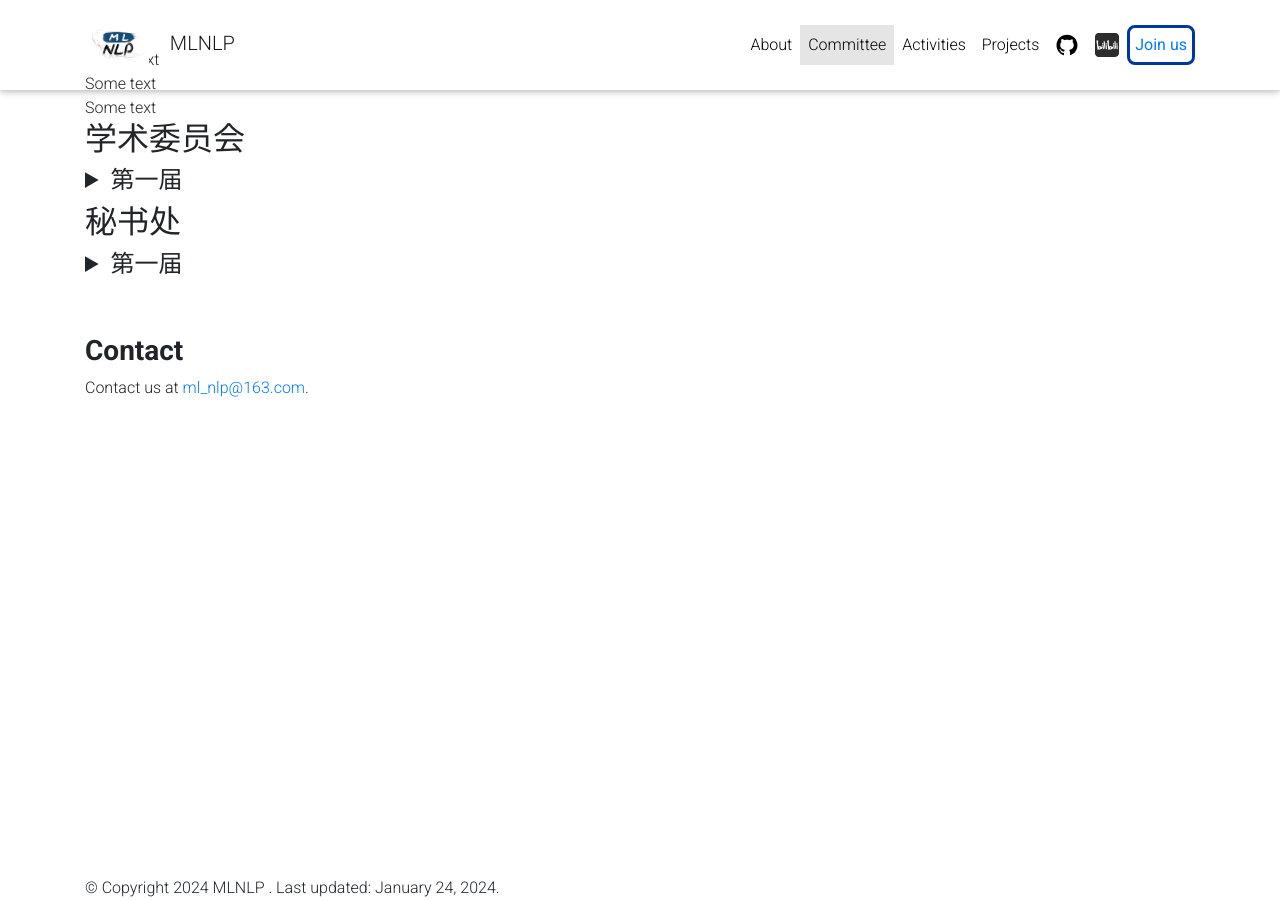
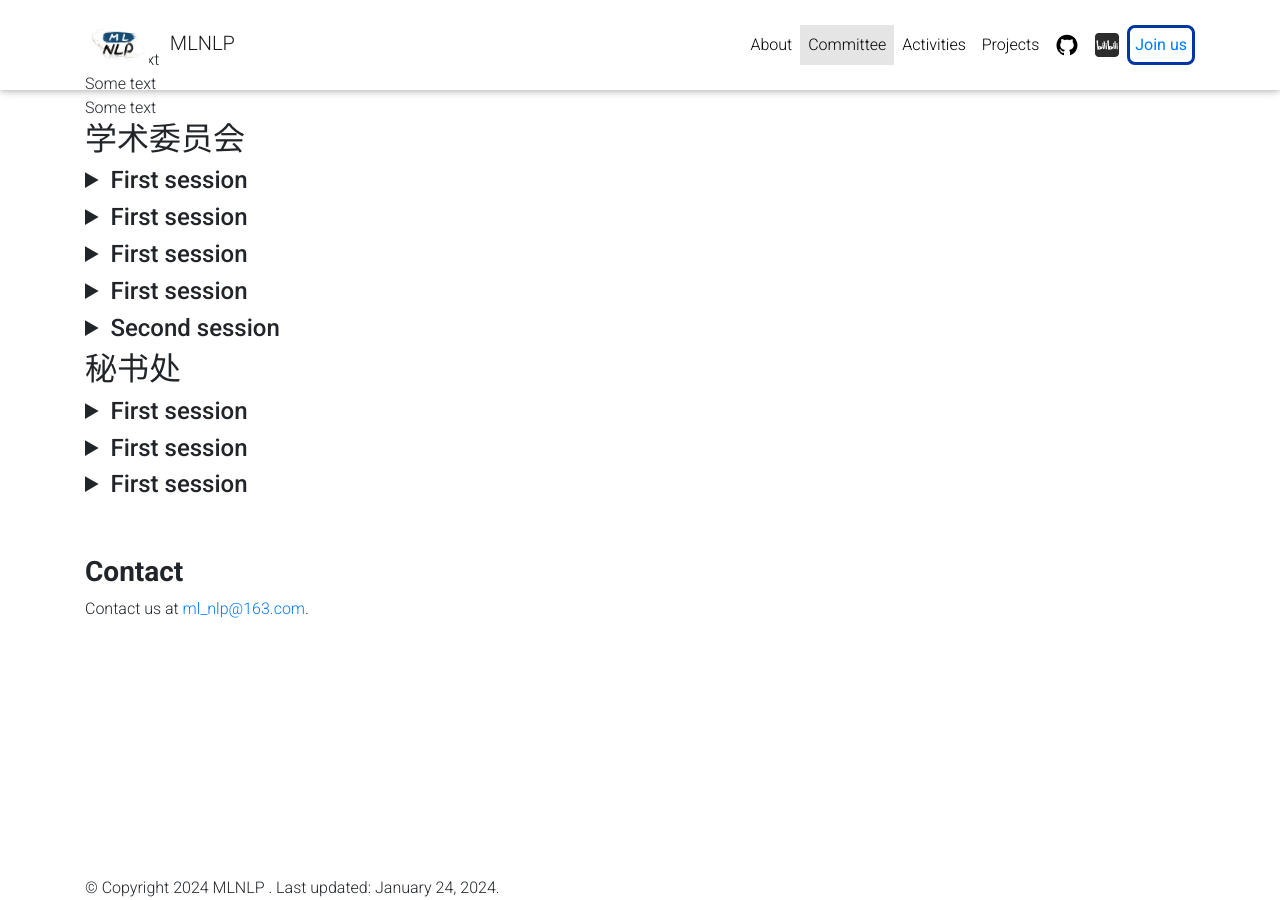
Before and after one commit to WPENGxs/wpengxs.github.io, a Jekyll site: the page built from _pages/committee.md, in a window 1280 px wide. Built offline with Jekyll 4.4.1, drawn with Linux system fonts in a browser that asks for light colours; comment, search, counter and statistics services are not loaded; a style sheet for code colours, icons or effects is not loaded.

Commit message:
update committee

```diff
--- a/_config.yml
+++ b/_config.yml
@@ -142,9 +142,17 @@
   # projects:
   #   output: true
   #   permalink: /projects/:path/
-  activities:
+  activities: # 活动
     output: true
     permalink: /activities/:path/
+  cacad: # 学术委员会
+    output: true
+    permalink: /cacad/:path/
+    sort_by: num
+  csecr: # 秘书处
+    output: true
+    permlink: /csecr/:path/
+    sort_by: num
 
 news_scrollable: true # adds a vertical scroll bar if there are more than 3 news items
 news_limit: 5 # leave blank to include all the news in the `_news` folder
--- a/_layouts/committee.html
+++ b/_layouts/committee.html
@@ -23,146 +23,77 @@
     <br>
         <div class="speakers">
             <h2>学术委员会</h2>
-            <details>
-                <summary class="h4">第一届</summary>
+            {% for acad in site.cacad %}
+                {%- assign now_num = acad.num -%}
+                <details>
+                <summary class="h4">{{acad.num_en}} session</summary>
                 <div class="row row-cols-3">
 
-                    <!-- libo qin -->
+                {% if acad.num != now_num %}
+                    </div>
+                    </details>
+                    <details>
+                    <summary class="h4">{{acad.num_en}} session</summary>
+                    <div class="row row-cols-3">
+                    {%- assign now_num = acad.num -%}
+                {% else %}
                     <div class="card-item col">
                         <div class="card hoverable">
                             <div class="row g-0">
                                 <div class="card-img col-sm-6" style="font-weight: 200;">
-                                    <!-- img 1:1 -->
-                                    <img src="/assets/img/cat.jpeg" srcset="/assets/img/cat.jpeg" style="width: 100%; height: 100%; object-fit: contain;border-radius: .25rem;">
+                                    <img src="/assets/img/{{acad.img}}" srcset="/assets/img/{{acad.img}}" style="width: 100%; height: 100%; object-fit: contain;border-radius: .25rem;">
                                 </div>
                                 <div class="col-sm-6">
                                     <div class="card-body" style="padding: 0.2rem;">
-                                        <div style="font-weight: 400;">Meow Meow
+                                        <div style="font-weight: 400;">{{acad.name}}
                                         </div>
-                                        <div style="font-size: 0.8rem;">Meow University
-                                        </div>
-
-                                        <!-- <div class="row ml-1 mr-1 p-0">
-
-
-                                            <div class="google-scholar-icon">
-                                                <div class="icon" data-toggle="tooltip" title="Google Scholar">
-                                                    <a href="https://scholar.google.com" title="GoogleScholar" target="_blank"
-                                                        rel="noopener noreferrer"><i
-                                                            class="ai ai-google-scholar"></i></a>
-                                                </div>
-                                            </div>
-
-                                        </div> -->
-                                    </div>
-                                </div>
-                            </div>
-                        </div>
-                    </div>
-
-                    <!-- start test item -->
-                    <div class="card-item col">
-                        <div class="card hoverable">
-                            <div class="row g-0">
-                                <div class="card-img col-sm-6" style="font-weight: 200;">
-                                    <!-- img 1:1 -->
-                                    <img src="/assets/img/cat.jpeg" srcset="/assets/img/cat.jpeg" style="width: 100%; height: 100%; object-fit: contain;border-radius: .25rem;">
-                                </div>
-                                <div class="col-sm-6">
-                                    <div class="card-body" style="padding: 0.2rem;">
-                                        <div style="font-weight: 400;">MeowMeow Miii
-                                        </div>
-                                        <div style="font-size: 0.8rem;">MeowMeow Miii University
+                                        <div style="font-size: 0.8rem;">{{acad.university}}
                                         </div>
                                     </div>
                                 </div>
                             </div>
                         </div>
                     </div>
+                {% endif %}
+                </div>
+                </details>
+            {% endfor %}
+            <h2>秘书处</h2>
+            {% for secr in site.csecr %}
+                {%- assign now_num = secr.num -%}
+                <details>
+                <summary class="h4">{{secr.num_en}} session</summary>
+                <div class="row row-cols-3">
+
+                {% if secr.num != now_num %}
+                    </div>
+                    </details>
+                    <details>
+                    <summary class="h4">{{secr.num_en}} session</summary>
+                    <div class="row row-cols-3">
+                    {%- assign now_num = secr.num -%}
+                {% else %}
                     <div class="card-item col">
                         <div class="card hoverable">
                             <div class="row g-0">
                                 <div class="card-img col-sm-6" style="font-weight: 200;">
-                                    <!-- img 1:1 -->
-                                    <img src="/assets/img/cat.jpeg" srcset="/assets/img/cat.jpeg" style="width: 100%; height: 100%; object-fit: contain;border-radius: .25rem;">
+                                    <img src="/assets/img/{{secr.img}}" srcset="/assets/img/{{secr.img}}" style="width: 100%; height: 100%; object-fit: contain;border-radius: .25rem;">
                                 </div>
                                 <div class="col-sm-6">
                                     <div class="card-body" style="padding: 0.2rem;">
-                                        <div style="font-weight: 400;">Meow Meow
+                                        <div style="font-weight: 400;">{{secr.name}}
                                         </div>
-                                        <div style="font-size: 0.8rem;">Meow University
+                                        <div style="font-size: 0.8rem;">{{secr.university}}
                                         </div>
                                     </div>
                                 </div>
                             </div>
                         </div>
                     </div>
-                    <!-- end test -->
+                {% endif %}
                 </div>
-            </details>
-
-            <h2>秘书处</h2>
-            <details>
-                <summary class="h4">第一届</summary>
-                <div class="row row-cols-3">
-                    <!-- start test -->
-                    <div class="card-item col">
-                        <div class="card hoverable">
-                            <div class="row g-0">
-                                <div class="card-img col-sm-6" style="font-weight: 200;">
-                                    <!-- img 1:1 -->
-                                    <img src="/assets/img/cat.jpeg" srcset="/assets/img/cat.jpeg" style="width: 100%; height: 100%; object-fit: contain;border-radius: .25rem;">
-                                </div>
-                                <div class="col-sm-6">
-                                    <div class="card-body" style="padding: 0.2rem;">
-                                        <div style="font-weight: 400;">MeowMeow Miii
-                                        </div>
-                                        <div style="font-size: 0.8rem;">MeowMeow Miii University
-                                        </div>
-                                    </div>
-                                </div>
-                            </div>
-                        </div>
-                    </div>
-                    <div class="card-item col">
-                        <div class="card hoverable">
-                            <div class="row g-0">
-                                <div class="card-img col-sm-6" style="font-weight: 200;">
-                                    <!-- img 1:1 -->
-                                    <img src="/assets/img/cat.jpeg" srcset="/assets/img/cat.jpeg" style="width: 100%; height: 100%; object-fit: contain;border-radius: .25rem;">
-                                </div>
-                                <div class="col-sm-6">
-                                    <div class="card-body" style="padding: 0.2rem;">
-                                        <div style="font-weight: 400;">Meow Meow
-                                        </div>
-                                        <div style="font-size: 0.8rem;">Meow University
-                                        </div>
-                                    </div>
-                                </div>
-                            </div>
-                        </div>
-                    </div>
-                    <div class="card-item col">
-                        <div class="card hoverable">
-                            <div class="row g-0">
-                                <div class="card-img col-sm-6" style="font-weight: 200;">
-                                    <!-- img 1:1 -->
-                                    <img src="/assets/img/cat.jpeg" srcset="/assets/img/cat.jpeg" style="width: 100%; height: 100%; object-fit: contain;border-radius: .25rem;">
-                                </div>
-                                <div class="col-sm-6">
-                                    <div class="card-body" style="padding: 0.2rem;">
-                                        <div style="font-weight: 400;">Meow Meow
-                                        </div>
-                                        <div style="font-size: 0.8rem;">Meow University
-                                        </div>
-                                    </div>
-                                </div>
-                            </div>
-                        </div>
-                    </div>
-                    <!-- end test -->
-                </div>
-            </details>
+                </details>
+            {% endfor %}
 
         </div>
     <br>
--- a/_pages/committee.md
+++ b/_pages/committee.md
@@ -12,7 +12,6 @@
   image_circular: false # crops the image to make it circular
   address: >
 
-news: false  # includes a list of news items
-selected_papers: false # includes a list of papers marked as "selected={true}"
-social: false  # includes social icons at the bottom of the page
+cacad: true
+csecr: true
 ---
```
Also changed, not shown: _cacad/libo qin.md (added, +7 -0 lines), _cacad/test_acad01.md (added, +7 -0 lines), _cacad/test_acad011.md (added, +7 -0 lines), _cacad/test_acad02.md (added, +7 -0 lines), _cacad/test_acad03.md (added, +7 -0 lines), _csecr/test_secr01.md (added, +7 -0 lines), _csecr/test_secr02.md (added, +7 -0 lines), _csecr/test_secr03.md (added, +7 -0 lines).
